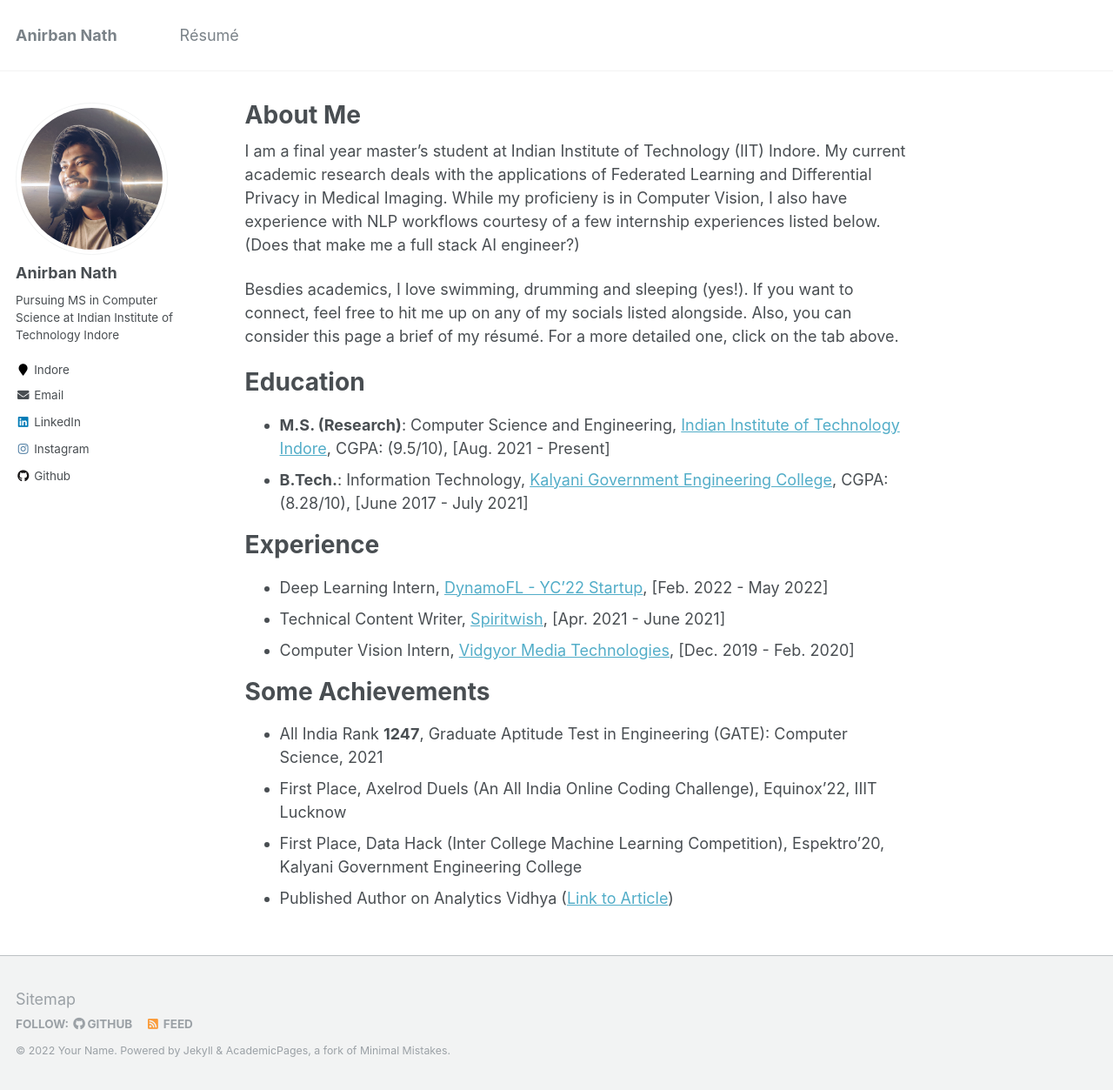
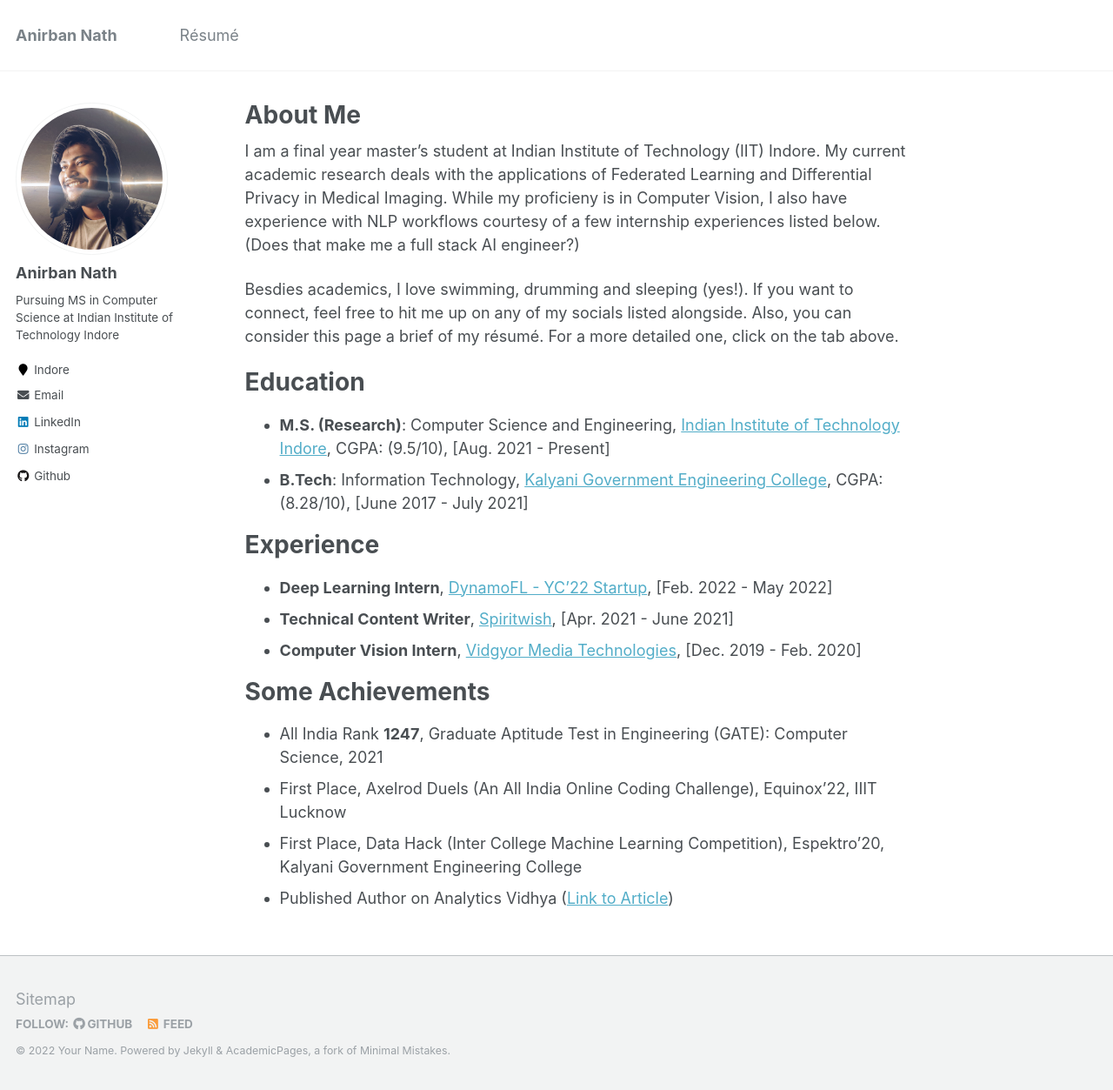
Before and after one commit to anirban-nath/anirban-nath.github.io, a Jekyll site: the page built from _pages/about.md, in a window 1280 px wide and 1253 px high. Shown: the whole window at 87% size. Built offline with Jekyll 4.4.1, drawn with Linux system fonts in a browser that asks for light colours.

```diff
--- a/_pages/about.md
+++ b/_pages/about.md
@@ -14,13 +14,13 @@ Besdies academics, I love swimming, drumming and sleeping (yes!). If you want to
 Education
 =========
 * **M.S. (Research)**:  Computer Science and Engineering, [Indian Institute of Technology Indore](http://cse.iiti.ac.in/){:target="_blank"}, CGPA: (9.5/10), [Aug. 2021 - Present]
-* **B.Tech.**: Information Technology, [Kalyani Government Engineering College](https://www.kgec.edu.in/){:target="_blank"}, CGPA: (8.28/10), [June 2017 - July 2021]
+* **B.Tech**: Information Technology, [Kalyani Government Engineering College](https://www.kgec.edu.in/){:target="_blank"}, CGPA: (8.28/10), [June 2017 - July 2021]
 
 Experience
 =========
-* Deep Learning Intern, [DynamoFL - YC'22 Startup](https://www.dynamofl.com/){:target="_blank"}, [Feb. 2022  - May 2022]
-* Technical Content Writer, [Spiritwish](https://www.spiritwish.co/){:target="_blank"}, [Apr. 2021 - June 2021]
-* Computer Vision Intern, [Vidgyor Media Technologies](https://vidgyor.com/){:target="_blank"}, [Dec. 2019 - Feb. 2020]
+* **Deep Learning Intern**, [DynamoFL - YC'22 Startup](https://www.dynamofl.com/){:target="_blank"}, [Feb. 2022  - May 2022]
+* **Technical Content Writer**, [Spiritwish](https://www.spiritwish.co/){:target="_blank"}, [Apr. 2021 - June 2021]
+* **Computer Vision Intern**, [Vidgyor Media Technologies](https://vidgyor.com/){:target="_blank"}, [Dec. 2019 - Feb. 2020]
 
 Some Achievements
 ==========================
```
